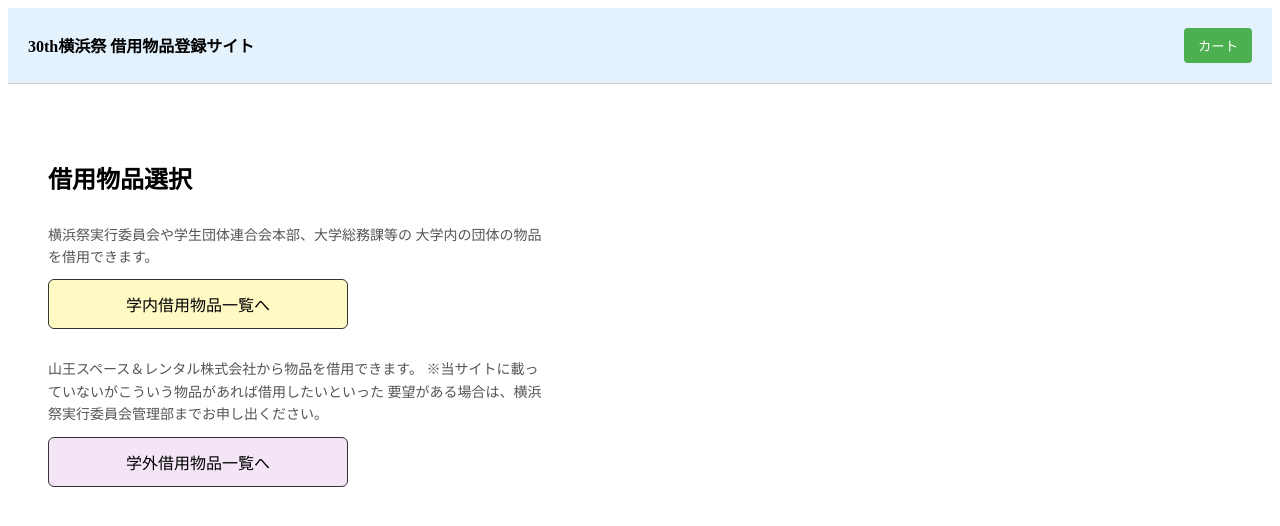
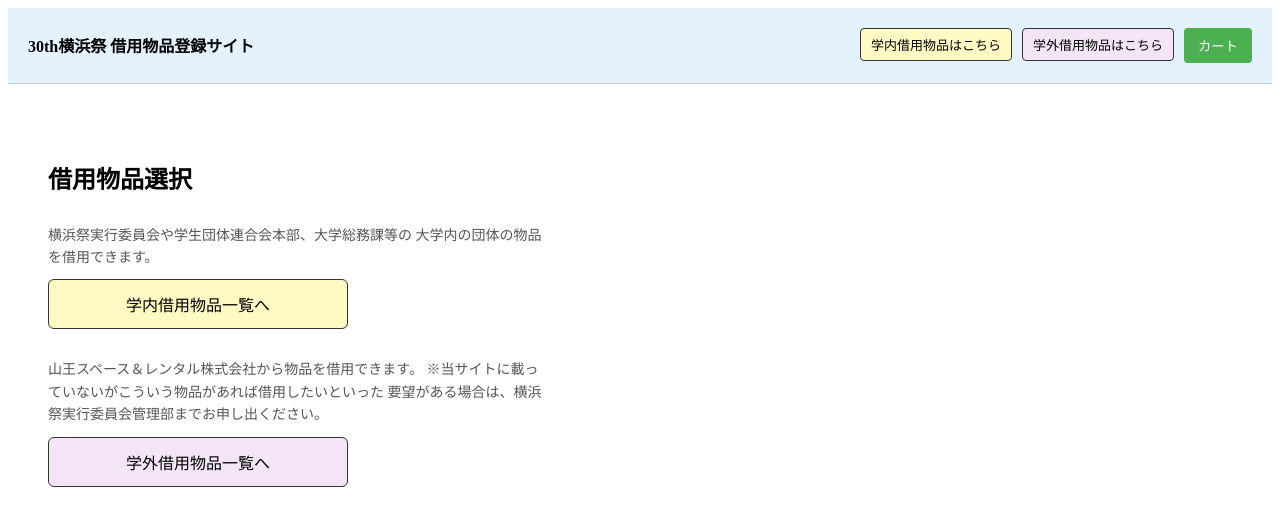
Before and after one commit to yokohamafest30kanri/yokohamasai-buppin, a Next.js app: page /items in a window 1280 px wide. Shown: the top 526 px of the page. Built offline with nearby package versions, Linux system fonts and the light colour scheme.

Commit message:
edit heder

```diff
--- a/app/items/layout.tsx
+++ b/app/items/layout.tsx
@@ -9,7 +9,7 @@ export default function ItemsLayout({
   children: React.ReactNode;
 }) {
   const pathname = usePathname();
-  const isItemsTopPage = pathname === "/items";
+  const isItemsTopPage = pathname === "/";
 
   return (
     <>
```
